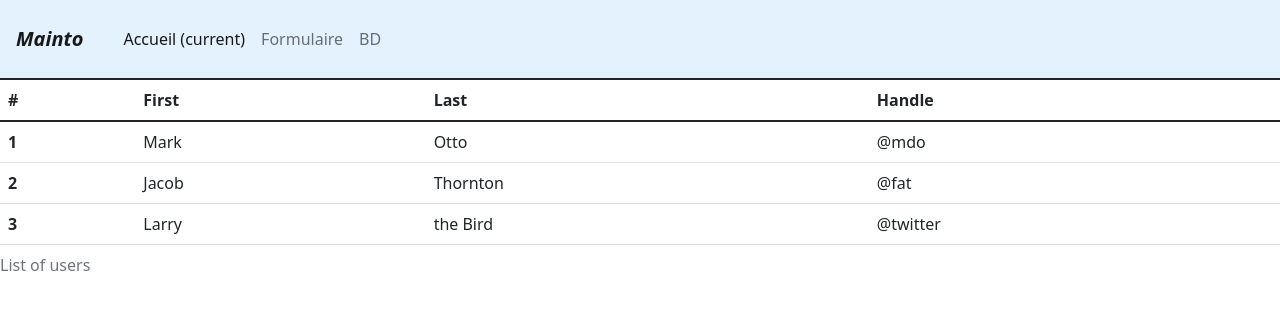
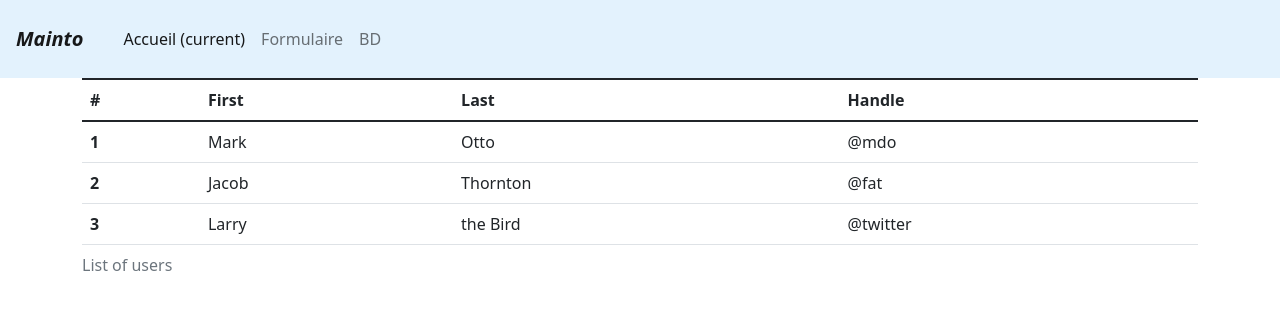
Before and after one commit to Ntchinda-Giscard/Suivie-Maintenance, a React (Create React App) app: page / in a window 1280 px wide. Shown: the top 310 px of the page. Built offline with nearby package versions, Linux system fonts and the light colour scheme.

Commit message:
added App.js file

```diff
--- a/src/App.js
+++ b/src/App.js
@@ -7,10 +7,12 @@ class App extends Component {
   state = {  }
   render() {
     return (
-    <div>
-      <Navbar />
-      <Mainto />
-    </div>
+      <React.Fragment>
+        <Navbar />
+        <main className="container">
+          <Mainto />
+       </main>
+      </React.Fragment>
     );
   }
 }
```
